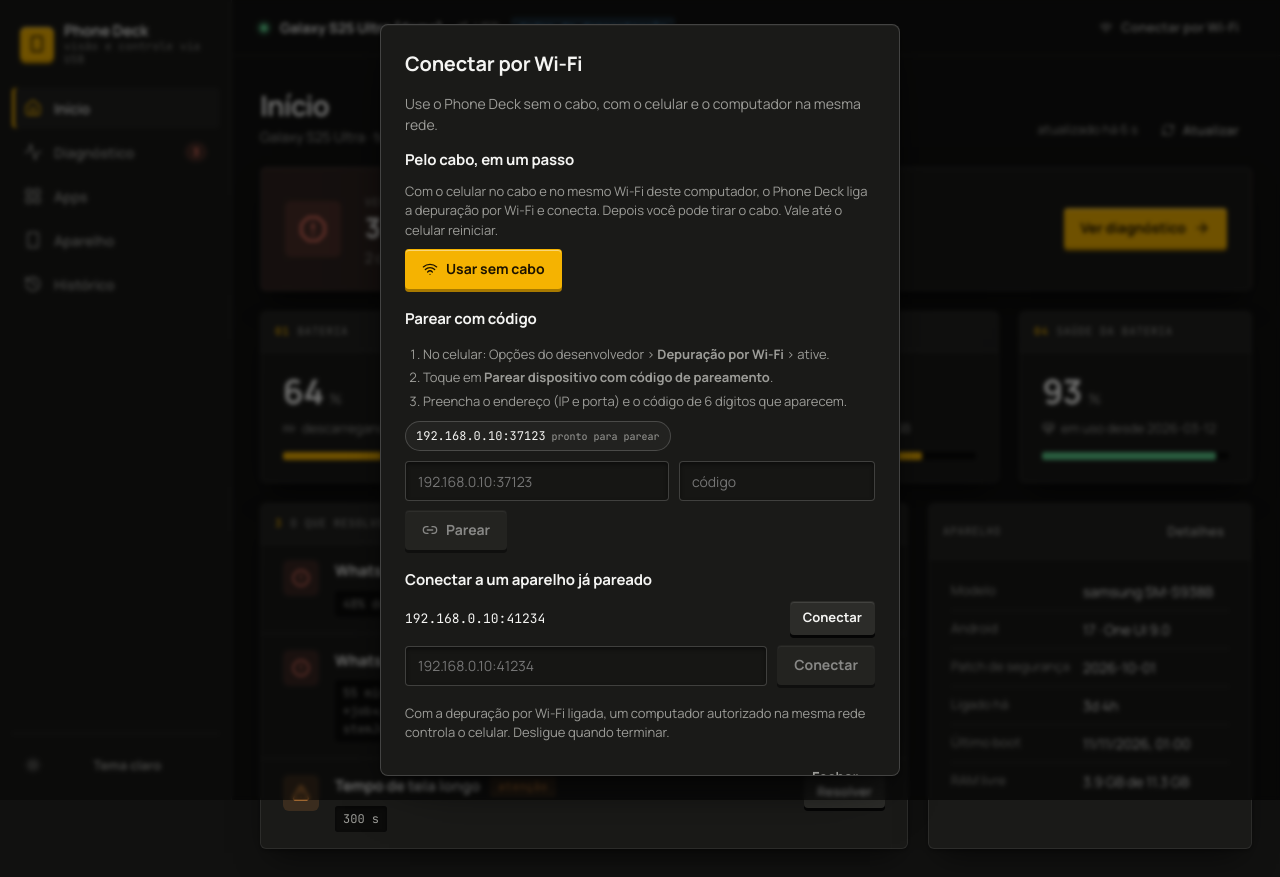
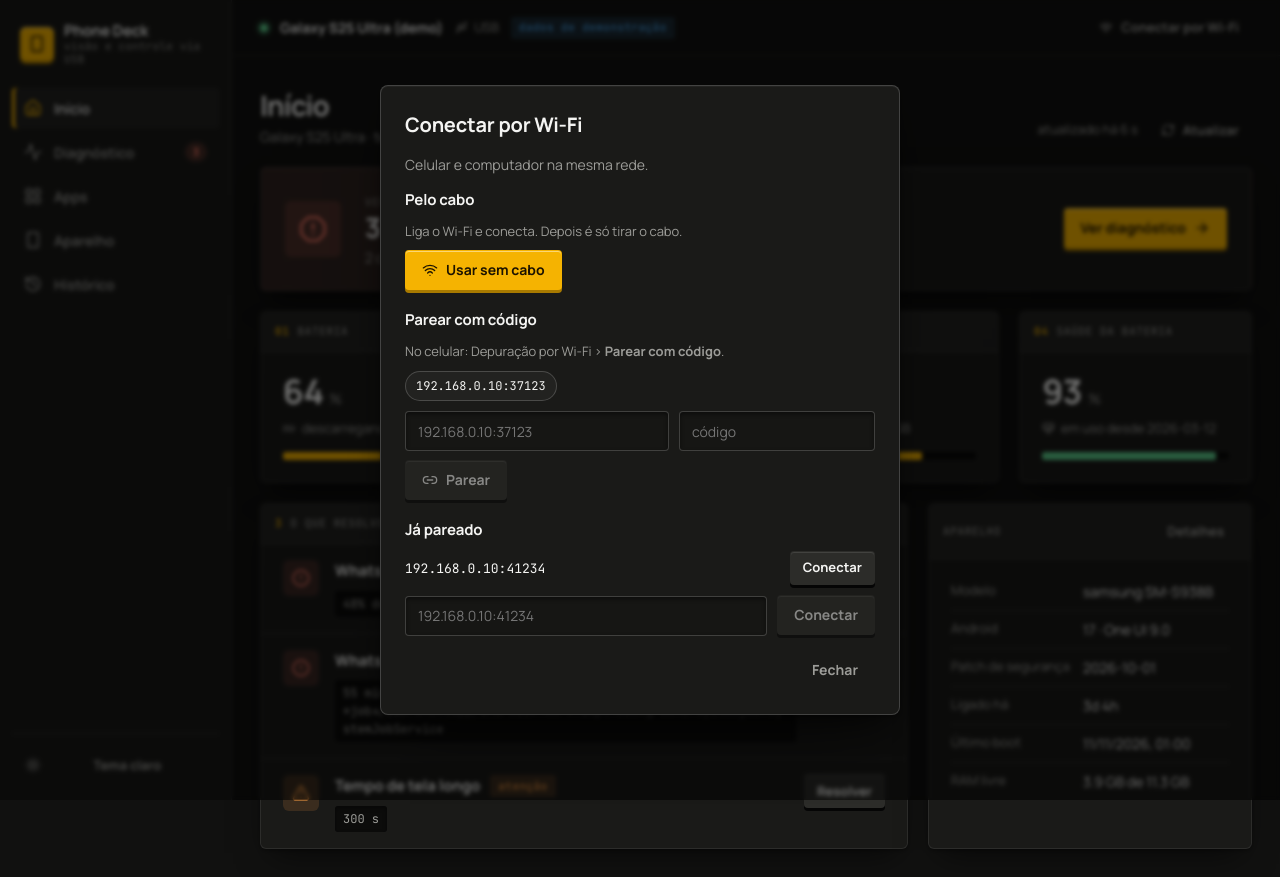
Before and after one commit to welllucky/bancada, a React (Vite) app: page / in a window 1280 px wide. Both pictures are taken after a click on the button "Conectar por Wi-Fi". Built offline with nearby package versions, Linux system fonts and the light colour scheme.

Commit message:
fix(wifi): textos mais curtos no diálogo de conexão

```diff
--- a/src/App.tsx
+++ b/src/App.tsx
@@ -210,7 +210,7 @@ export default function App() {
         )}
       </LuckDialog>
 
-      <LuckDialog open={wifiOpen} heading="Conectar por Wi-Fi" description="Use o Phone Deck sem o cabo, com o celular e o computador na mesma rede." onClose={() => setWifiOpen(false)}>
+      <LuckDialog open={wifiOpen} heading="Conectar por Wi-Fi" description="Celular e computador na mesma rede." onClose={() => setWifiOpen(false)}>
         {wifiOpen && <WifiPanel devices={devices} usbSerial={current?.transport === "usb" ? current.serial : null} toast={toast} />}
         <div className="row end"><LuckButton variant="ghost" onClick={() => setWifiOpen(false)}>Fechar</LuckButton></div>
       </LuckDialog>
@@ -267,7 +267,7 @@ function ConnectScreen({ polled, adbError, found, pending, children }: { polled:
         </Steps>
       </LuckCard>
       {children && (
-        <LuckCard heading="Sem cabo" hint="Android 11 ou mais novo" padded style={{ width: "min(560px, 100%)" }}>
+        <LuckCard heading="Sem cabo" padded style={{ width: "min(560px, 100%)" }}>
           {children}
         </LuckCard>
       )}
--- a/src/wifi.tsx
+++ b/src/wifi.tsx
@@ -61,8 +61,8 @@ export function WifiPanel({ devices, usbSerial, toast }: { devices: Device[]; us
     <div className="wifi">
       {usbSerial && (
         <section>
-          <h3>Pelo cabo, em um passo</h3>
-          <p className="muted small">Com o celular no cabo e no mesmo Wi-Fi deste computador, o Phone Deck liga a depuração por Wi-Fi e conecta. Depois você pode tirar o cabo. Vale até o celular reiniciar.</p>
+          <h3>Pelo cabo</h3>
+          <p className="muted small">Liga o Wi-Fi e conecta. Depois é só tirar o cabo.</p>
           <div>
             <LuckButton variant="primary" iconLeft={<Wifi size={16} />} loading={busy === "usb"} disabled={!!busy} onClick={() => run("usb", () => api.wifiFromUsb(usbSerial))}>
               Usar sem cabo
@@ -73,16 +73,12 @@ export function WifiPanel({ devices, usbSerial, toast }: { devices: Device[]; us
 
       <section>
         <h3>Parear com código</h3>
-        <ol className="muted small steps-help">
-          <li>No celular: Opções do desenvolvedor › <b>Depuração por Wi-Fi</b> › ative.</li>
-          <li>Toque em <b>Parear dispositivo com código de pareamento</b>.</li>
-          <li>Preencha o endereço (IP e porta) e o código de 6 dígitos que aparecem.</li>
-        </ol>
+        <p className="muted small">No celular: Depuração por Wi-Fi › <b>Parear com código</b>.</p>
         {pairing.length > 0 && (
           <div className="row gap-xs wrap">
             {pairing.map((s) => (
               <button key={s.addr} type="button" className="chip" onClick={() => setPairAddr(s.addr)} aria-pressed={pairAddr === s.addr}>
-                {s.addr} <small className="muted">pronto para parear</small>
+                {s.addr}
               </button>
             ))}
           </div>
@@ -95,7 +91,7 @@ export function WifiPanel({ devices, usbSerial, toast }: { devices: Device[]; us
       </section>
 
       <section>
-        <h3>Conectar a um aparelho já pareado</h3>
+        <h3>Já pareado</h3>
         {connectable.length > 0 && (
           <ul className="pkg-list">
             {connectable.map((s) => (
@@ -114,7 +110,7 @@ export function WifiPanel({ devices, usbSerial, toast }: { devices: Device[]; us
 
       {wifiDevices.length > 0 && (
         <section>
-          <h3>Conectados por Wi-Fi</h3>
+          <h3>Conectados</h3>
           <ul className="pkg-list">
             {wifiDevices.map((d) => (
               <li key={d.serial} className="row between gap-sm">
@@ -127,7 +123,6 @@ export function WifiPanel({ devices, usbSerial, toast }: { devices: Device[]; us
           </ul>
         </section>
       )}
-      <p className="muted small">Com a depuração por Wi-Fi ligada, um computador autorizado na mesma rede controla o celular. Desligue quando terminar.</p>
     </div>
   );
 }
```
